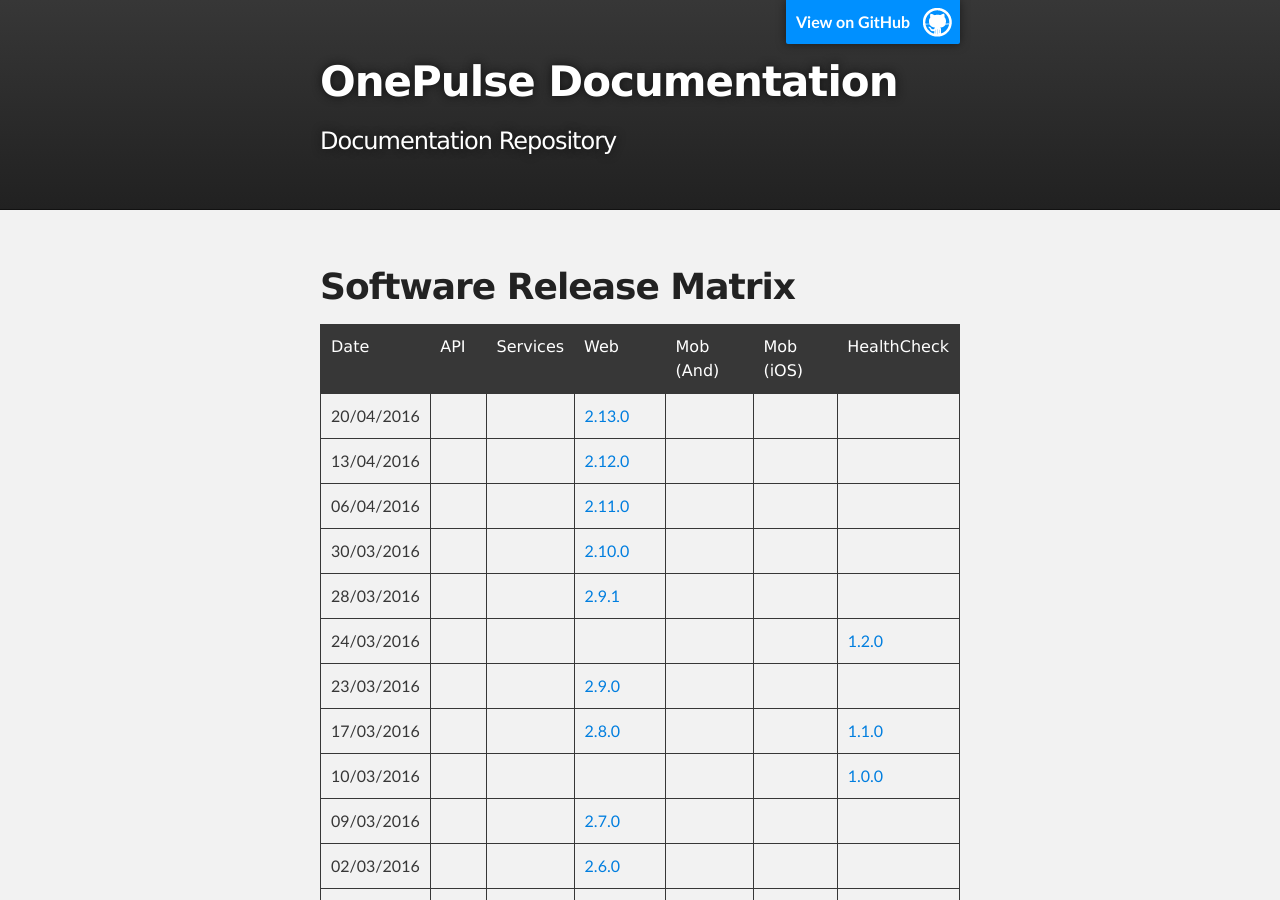
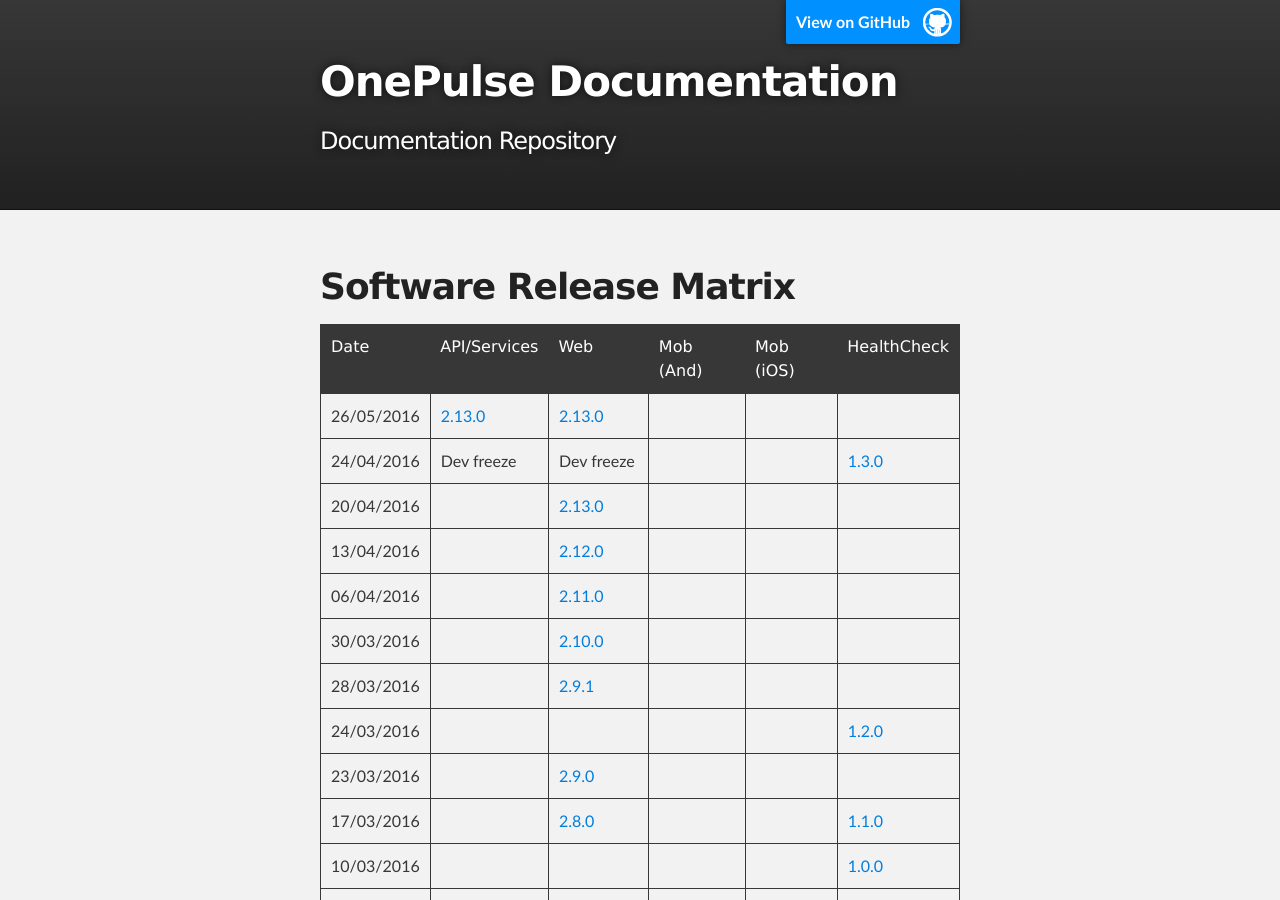
Before and after one commit to OnePulse/documentation, a Jekyll site: the page built from public/release-matrix.md, in a window 1280 px wide and 900 px high. Built offline with Jekyll 4.4.1, drawn with Linux system fonts in a browser that asks for light colours; our own code applies the rules of GitHub Pages for plain Markdown files.

```diff
--- a/public/release-matrix.md
+++ b/public/release-matrix.md
@@ -4,24 +4,26 @@ layout: default
 
 # [](#header-1)Software Release Matrix
 
-| Date       | API   | Services | Web                                      |  Mob (And) |  Mob (iOS) | HealthCheck                             |
-|:-----------|:-----------------|:-----------------------------------------|:-----------|:-----------|-----------------------------------------|
-| 20/04/2016 |       |          | [2.13.0](release-notes/web/2.13.0)       |            |            |                                         |
-| 13/04/2016 |       |          | [2.12.0](release-notes/web/2.12.0)       |            |            |                                         |
-| 06/04/2016 |       |          | [2.11.0](release-notes/web/2.11.0)       |            |            |                                         |
-| 30/03/2016 |       |          | [2.10.0](release-notes/web/2.10.0)       |            |            |                                         |
-| 28/03/2016 |       |          | [2.9.1](release-notes/web/2.9.1)         |            |            |                                         |
-| 24/03/2016 |       |          |                                          |            |            |[1.2.0](release-notes/healthcheck/1.2.0) |
-| 23/03/2016 |       |          | [2.9.0](release-notes/web/2.9.0)         |            |            |                                         |
-| 17/03/2016 |       |          | [2.8.0](release-notes/web/2.8.0)         |            |            |[1.1.0](release-notes/healthcheck/1.1.0) |
-| 10/03/2016 |       |          |                                          |            |            |[1.0.0](release-notes/healthcheck/1.0.0) |
-| 09/03/2016 |       |          | [2.7.0](release-notes/web/2.7.0)         |            |            |                                         |
-| 02/03/2016 |       |          | [2.6.0](release-notes/web/2.6.0)         |            |            |                                         |
-| 24/02/2016 |       |          | [2.5.0](release-notes/web/2.5.0)         |            |            |                                         |
-| 21/02/2016 |       |          | 2.4.2                                    |            |            |                                         |
-| 20/02/2016 |       |          | [2.4.0](release-notes/web/2.4.0) / 2.4.1 |            |            |                                         |
-| 13/02/2016 |       |          | 2.3.1                                    |            |            |                                         |
-| 10/02/2016 |       |          | [2.3.0](release-notes/web/2.3.0)         |            |            |                                         |
-| 03/02/2016 |       |          | [2.2.0](release-notes/web/2.2.0)         |            |            |                                         |
-| 26/01/2017 |       |          | [2.1.0](release-notes/web/2.1.0)         |            |            |                                         |
-| 19/01/2017 | 2.0.0 |          | [2.0.0](release-notes/web/2.0.0)         |            |            |                                         |
+| Date       | API/Services                         | Web                                     |  Mob (And) |  Mob (iOS) | HealthCheck                             |
+|:-----------|:---------------------------------    |:----------------------------------------|:-----------|:-----------|-----------------------------------------|
+| 26/05/2016 |[2.13.0](release-notes/api/2.13.0)    |[2.13.0](release-notes/web/2.14.0)       |            |            |                                         |
+| 24/04/2016 |Dev freeze                            |Dev freeze                               |            |            |[1.3.0](release-notes/healthcheck/1.3.0) |
+| 20/04/2016 |                                      |[2.13.0](release-notes/web/2.13.0)       |            |            |                                         |
+| 13/04/2016 |                                      |[2.12.0](release-notes/web/2.12.0)       |            |            |                                         |
+| 06/04/2016 |                                      |[2.11.0](release-notes/web/2.11.0)       |            |            |                                         |
+| 30/03/2016 |                                      |[2.10.0](release-notes/web/2.10.0)       |            |            |                                         |
+| 28/03/2016 |                                      |[2.9.1](release-notes/web/2.9.1)         |            |            |                                         |
+| 24/03/2016 |                                      |                                         |            |            |[1.2.0](release-notes/healthcheck/1.2.0) |
+| 23/03/2016 |                                      |[2.9.0](release-notes/web/2.9.0)         |            |            |                                         |
+| 17/03/2016 |                                      |[2.8.0](release-notes/web/2.8.0)         |            |            |[1.1.0](release-notes/healthcheck/1.1.0) |
+| 10/03/2016 |                                      |                                         |            |            |[1.0.0](release-notes/healthcheck/1.0.0) |
+| 09/03/2016 |                                      |[2.7.0](release-notes/web/2.7.0)         |            |            |                                         |
+| 02/03/2016 |                                      |[2.6.0](release-notes/web/2.6.0)         |            |            |                                         |
+| 24/02/2016 |                                      |[2.5.0](release-notes/web/2.5.0)         |            |            |                                         |
+| 21/02/2016 |                                      |2.4.2                                    |            |            |                                         |
+| 20/02/2016 |                                      |[2.4.0](release-notes/web/2.4.0) / 2.4.1 |            |            |                                         |
+| 13/02/2016 |                                      |2.3.1                                    |            |            |                                         |
+| 10/02/2016 |                                      |[2.3.0](release-notes/web/2.3.0)         |            |            |                                         |
+| 03/02/2016 |                                      |[2.2.0](release-notes/web/2.2.0)         |            |            |                                         |
+| 26/01/2017 |                                      |[2.1.0](release-notes/web/2.1.0)         |            |            |                                         |
+| 19/01/2017 | 2.0.0                                |[2.0.0](release-notes/web/2.0.0)         |            |            |                                         |
```
Also changed, not shown: index.md (+3 -0 lines), public/release-notes/api/2.13.0.md (added, +28 -0 lines), public/release-notes/healthcheck/1.3.0.md (added, +14 -0 lines), public/release-notes/web/2.14.0.md (added, +41 -0 lines).
